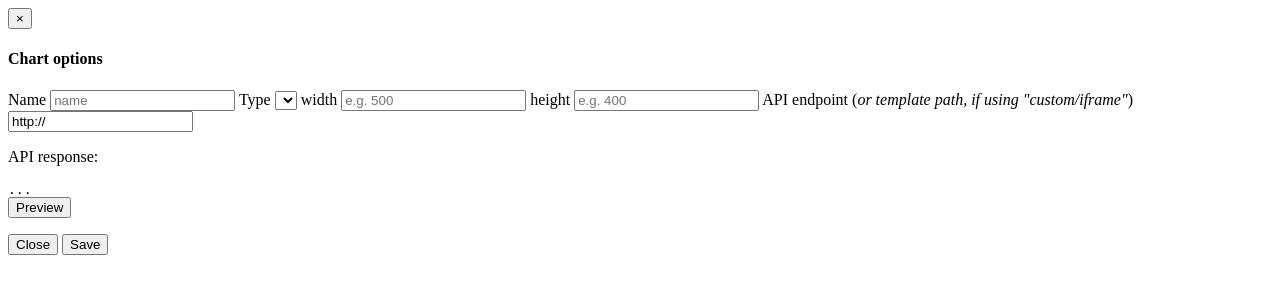
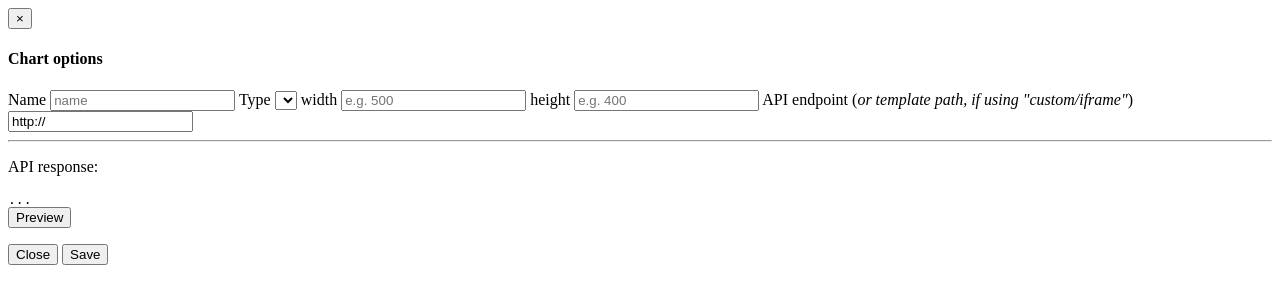
Before and after one commit to christabor/flask_jsondash, a Flask app: template charts_builder/templates/pages/chart_detail.html in a window 1280 px wide. Shown: the top 304 px of the page. Run offline with Flask 2, Linux system fonts and the light colour scheme; the template is opened without the code that fills it, so the values that code supplies are empty.

Commit message:
Rearrange modal UI

```diff
--- a/charts_builder/templates/partials/edit-data-modal.html
+++ b/charts_builder/templates/partials/edit-data-modal.html
@@ -7,7 +7,7 @@
         </div>
         <div class="modal-body">
             <form class="form-block row" id="module-form" role="form">
-                <div class="col-md-6">
+                <div class="col-md-12">
                     <label>
                         Name
                         <input class="form-control" type="text" name="name" value="" placeholder="name">
@@ -26,7 +26,8 @@
                         API endpoint (<em>or template path, if using "custom/iframe"</em>) <input class="form-control" type="text" name="dataSource" value="http://" placeholder="e.g. localhost:5000/my/endpoint">
                     </label>
                 </div>
-                <div class="col-md-6">
+                <div class="col-md-12">
+                    <hr>
                     <p class="lead">API response:</p>
                     <div class="well">
                         <code id="api-output">...</code>
```
